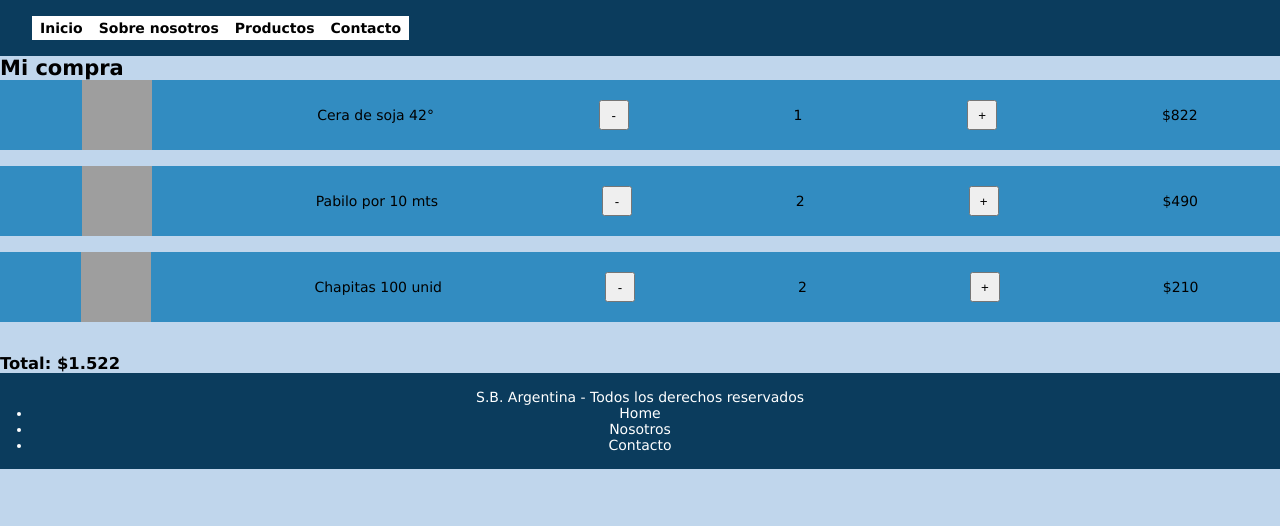
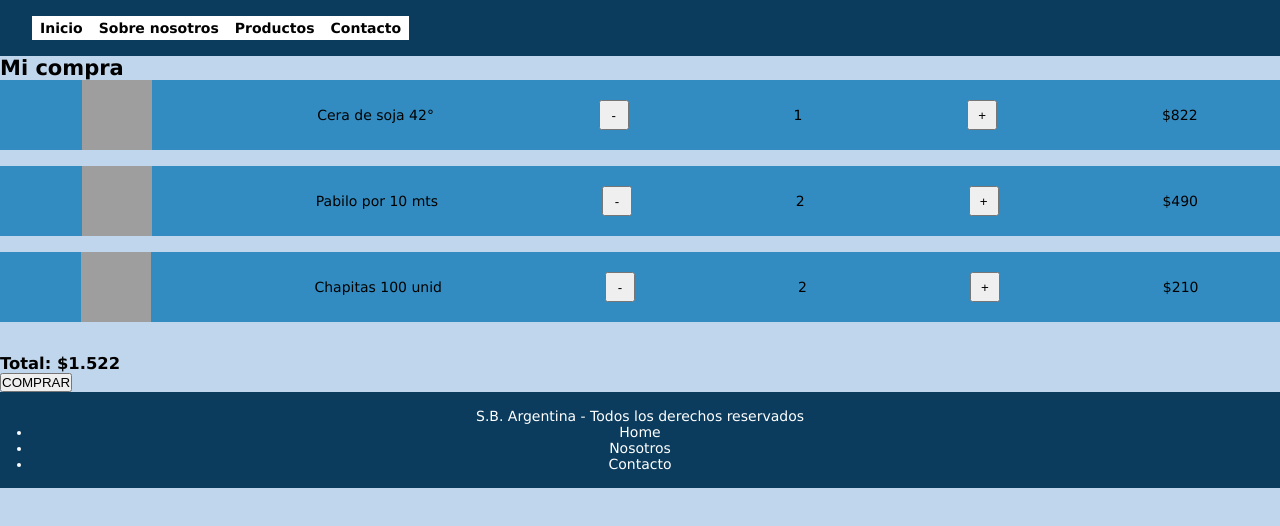
Before and after one commit to sosafrancosebastian/TP3, a plain HTML site: page cart.html in a window 1280 px wide. Drawn offline with Linux system fonts and the light colour scheme; grey boxes are pictures that could not be loaded.

Commit message:
Agregado de boton al carrito

```diff
--- a/cart.html
+++ b/cart.html
@@ -61,6 +61,7 @@
         <br>
         <br>
         <h3>Total: $1.522</h3>
+        <button>COMPRAR</button>
     </main>
     <footer>
         <div>
```
